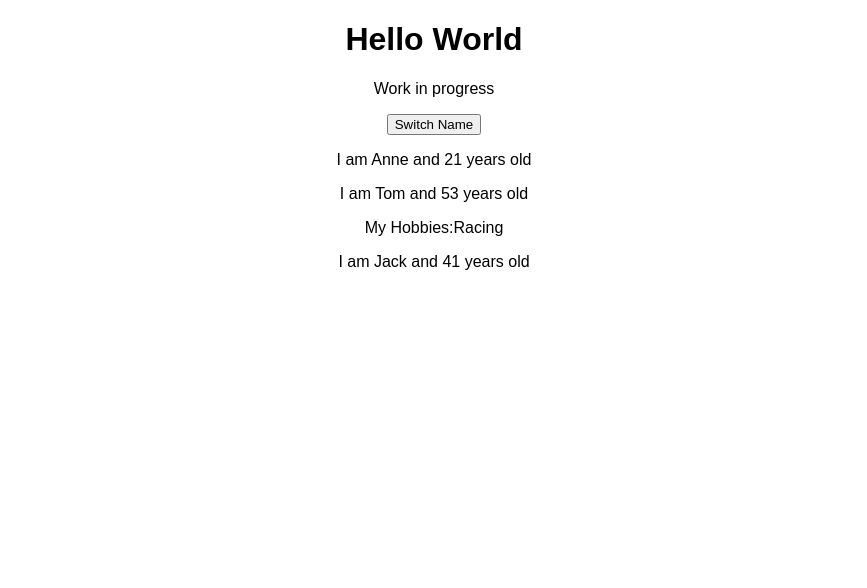
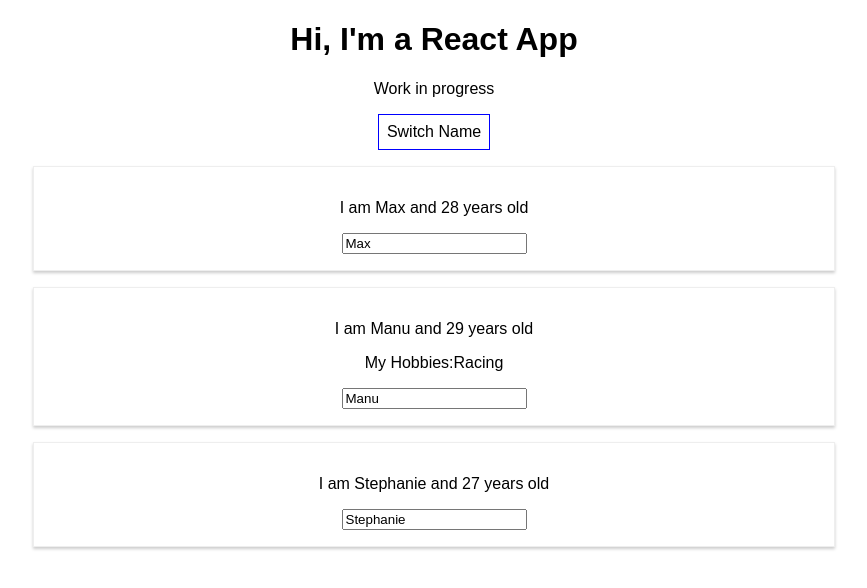
Before and after one commit to stefanevansnz/reactjs-udemy, a React (Create React App) app: page / in a window 1280 px wide. Shown: the top 588 px of the page, without its empty margins (206-1073 px from the left). Built offline with nearby package versions, Linux system fonts and the light colour scheme.

Commit message:
2 way binding and css

```diff
--- a/src/App.js
+++ b/src/App.js
@@ -5,37 +5,58 @@
 class App extends Component {
   state = {
     persons: [
-      { name: 'Anne', age: 21},
-      { name: 'Tom', age: 53},
-      { name: 'Jack', age: 41}
+      { name: 'Max', age: 28},
+      { name: 'Manu', age: 29},
+      { name: 'Stephanie', age: 27}
     ],
     otherState: 'other value2'
   }
 
-  switchButtonHandler = (newName) => {
+  switchButtonHandler = () => {
     //console.log('Was clicked');
     this.setState( {
       persons: [
-        { name: newName, age: 21},
-        { name: 'Tom', age: 53},
-        { name: 'Jack', age: 61}
+        { name: 'Max!!', age: 28},
+        { name: 'Manu', age: 29},
+        { name: 'Stephanie', age: 27}
+      ]
+    } );
+  }
+
+  nameChangedHandler = (event) => {
+    this.setState( {
+      persons: [
+        { name: 'Max', age: 21},
+        { name: event.target.value, age: 29},
+        { name: 'Stephanie', age: 27}
       ]
     } );
   }
 
   render() {
+    const style = {
+      backgroundColor: 'white',
+      font: 'inherit',
+      border: '1px solid blue',
+      padding: '8px',
+      cursor: 'pointer'
+    }
+
     return (
       <div className="App">
-        <h1>Hello World</h1>
+        <h1>Hi, I'm a React App</h1>
         <p>Work in progress</p>
-        <button onClick={() => this.switchButtonHandler('Stef name !!!')}>Switch Name</button>
+        <button
+          style={style}
+          onClick={() => this.switchButtonHandler('Stef name !!!')}>Switch Name</button>
         <Person
           name={this.state.persons[0].name}
           age={this.state.persons[0].age} />
         <Person
           name={this.state.persons[1].name}
           age={this.state.persons[1].age}
-          click={this.switchButtonHandler.bind(this, 'Stef name!')}>My Hobbies:Racing</Person>
+          click={this.switchButtonHandler.bind(this, 'Stef name!')}
+          changed={this.nameChangedHandler}>My Hobbies:Racing</Person>
         <Person
           name={this.state.persons[2].name}
           age={this.state.persons[2].age}/>
--- /dev/null
+++ b/src/Person/Person.css
@@ -0,0 +1,8 @@
+.Person {
+    width: 60%;
+    margin: 16px auto;
+    border: 1px solid #eee;
+    box-shadow: 0 2px 3px #ccc;
+    padding: 16px;
+    text-align: center;
+}
--- a/src/Person/Person.js
+++ b/src/Person/Person.js
@@ -1,10 +1,13 @@
 import React from 'react';
+
+import './Person.css';
 
 const person = (props) => {
     return (
-    <div>
+    <div className="Person">
         <p onClick={props.click}>I am {props.name} and {props.age} years old</p>
         <p>{props.children}</p>
+        <input type="text"  onChange={props.changed} value={props.name}/>
     </div>
     )
 }
```
